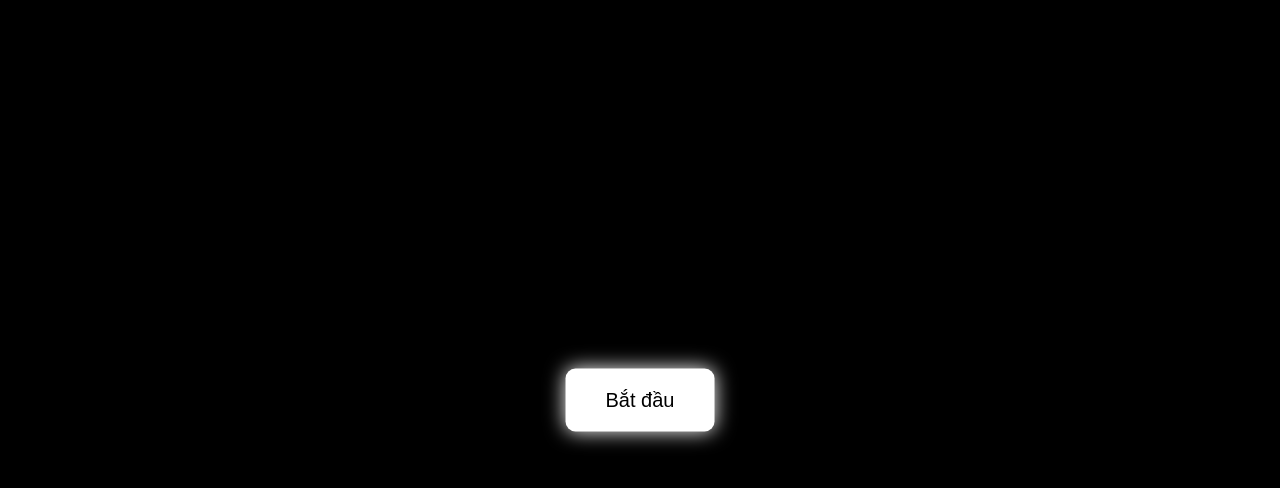
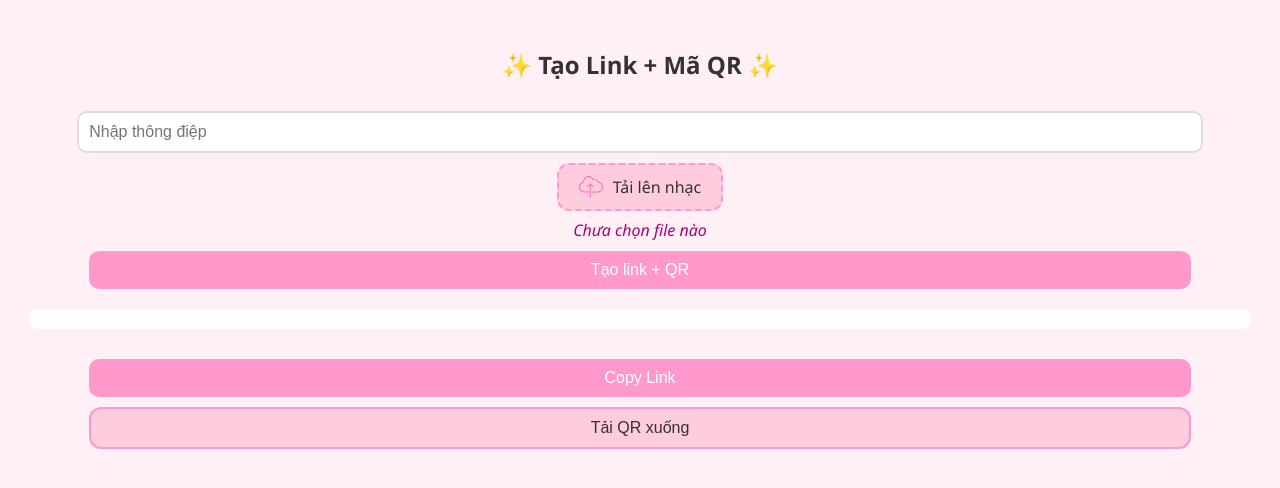
Before and after one commit to ZataMod/Message, a plain HTML site: page index.html in a window 1280 px wide. Drawn offline with Linux system fonts and the light colour scheme.

Commit message:
Add files via upload

```diff
--- a/index.html
+++ b/index.html
@@ -1,142 +1,219 @@
 <!DOCTYPE html>
-<html lang="en">
+<html lang="vi">
 <head>
   <meta charset="UTF-8" />
   <meta name="viewport" content="width=device-width, initial-scale=1" />
-  <title>Chữ Rơi & Nhạc</title>
+  <title>Tạo Link & QR</title>
+  <script src="https://cdn.jsdelivr.net/npm/qrcodejs/qrcode.min.js"></script>
   <style>
-    html, body {
-      margin: 0;
-      padding: 0;
-      background: black;
-      overflow: hidden;
-      height: 100%;
-      width: 100%;
+    body {
+      background: #fff0f5;
+      color: #333;
+      font-family: 'Segoe UI', sans-serif;
+      padding: 20px;
+      text-align: center;
     }
 
-    #startButton {
-      position: absolute;
-      z-index: 999;
-      top: 50%;
-      left: 50%;
-      transform: translate(-50%, -50%);
-      padding: 20px 40px;
-      font-size: 20px;
-      background: white;
-      color: black;
-      border: none;
+    input[type="text"], button {
+      padding: 10px;
+      font-size: 16px;
+      width: 90%;
+      margin-top: 10px;
+      border: 2px solid #ddd;
       border-radius: 10px;
-      cursor: pointer;
-      box-shadow: 0 0 20px white;
     }
 
-    canvas {
-      position: fixed;
-      top: 0;
-      left: 0;
-      width: 100vw;
-      height: 100vh;
-      z-index: 0;
+    button {
+      background-color: #ff99cc;
+      color: white;
+      border: none;
+      cursor: pointer;
+      transition: 0.3s;
     }
 
-    .falling-text {
-      position: absolute;
-      top: -50px;
-      font-size: 24px;
-      font-weight: bold;
-      font-family: 'Arial', sans-serif;
-      animation: fall linear forwards;
-      z-index: 2;
+    button:hover {
+      background-color: #ff66b2;
     }
 
-    @keyframes fall {
-      to {
-        transform: translateY(110vh);
-        opacity: 0;
-      }
+    #output {
+      background: white;
+      padding: 10px;
+      margin-top: 20px;
+      border-radius: 10px;
+      word-break: break-word;
+    }
+
+    #qrcode {
+      margin-top: 20px;
+    }
+
+    #musicFile {
+      display: none;
+    }
+
+    .upload-label {
+      display: inline-flex;
+      align-items: center;
+      gap: 10px;
+      margin-top: 10px;
+      padding: 10px 20px;
+      background-color: #ffccdd;
+      color: #333;
+      font-size: 16px;
+      border-radius: 12px;
+      cursor: pointer;
+      border: 2px dashed #ff99cc;
+      transition: 0.3s;
+    }
+
+    .upload-label:hover {
+      background-color: #ffe6f0;
+      border-color: #ff66b2;
+    }
+
+    .upload-label svg {
+      width: 24px;
+      height: 24px;
+      fill: #ff66b2;
+    }
+
+    #filename {
+      margin-top: 8px;
+      font-style: italic;
+      color: #aa0077;
+    }
+
+    .qr-download {
+      margin-top: 10px;
+      padding: 10px 20px;
+      background-color: #ffccdd;
+      color: #333;
+      font-size: 16px;
+      border-radius: 12px;
+      border: 2px solid #ff99cc;
+      cursor: pointer;
+      transition: 0.3s;
+    }
+
+    .qr-download:hover {
+      background-color: #ffe6f0;
+      border-color: #ff66b2;
     }
   </style>
 </head>
 <body>
-  <button id="startButton">Bắt đầu</button>
-  <canvas id="stars" style="display:none;"></canvas>
-  <audio id="bgmusic" loop></audio>
+  <h2>✨ Tạo Link + Mã QR ✨</h2>
+
+  <input type="text" id="letters" placeholder="Nhập thông điệp">
+
+  <label for="musicFile" class="upload-label">
+    <svg viewBox="0 0 184.69 184.69" xmlns="http://www.w3.org/2000/svg">
+      <path d="M149.968,50.186c-8.017-14.308-23.796-22.515-40.717-19.813
+        C102.609,16.43,88.713,7.576,73.087,7.576c-22.117,0-40.112,17.994-40.112,40.115c0,0.913,0.036,1.854,0.118,2.834
+        C14.004,54.875,0,72.11,0,91.959c0,23.456,19.082,42.535,42.538,42.535h33.623v-7.025H42.538
+        c-19.583,0-35.509-15.929-35.509-35.509c0-17.526,13.084-32.621,30.442-35.105c0.931-0.132,1.768-0.633,2.326-1.392
+        c0.555-0.755,0.795-1.704,0.644-2.63c-0.297-1.904-0.447-3.582-0.447-5.139c0-18.249,14.852-33.094,33.094-33.094
+        c13.703,0,25.789,8.26,30.803,21.04c0.63,1.621,2.351,2.534,4.058,2.14c15.425-3.568,29.919,3.883,36.604,17.168
+        c0.508,1.027,1.503,1.736,2.641,1.897c17.368,2.473,30.481,17.569,30.481,35.112c0,19.58-15.937,35.509-35.52,35.509H97.391
+        v7.025h44.761c23.459,0,42.538-19.079,42.538-42.535C184.69,71.545,169.884,53.901,149.968,50.186z"/>
+      <path d="M108.586,90.201c1.406-1.403,1.406-3.672,0-5.075L88.541,65.078
+        c-0.701-0.698-1.614-1.045-2.534-1.045l-0.064,0.011c-0.018,0-0.036-0.011-0.054-0.011c-0.931,0-1.85,0.361-2.534,1.045
+        L63.31,85.127c-1.403,1.403-1.403,3.672,0,5.075c1.403,1.406,3.672,1.406,5.075,0L82.296,76.29v97.227
+        c0,1.99,1.603,3.597,3.593,3.597c1.979,0,3.59-1.607,3.59-3.597V76.165l14.033,14.036
+        C104.91,91.608,107.183,91.608,108.586,90.201z"/>
+    </svg>
+    Tải lên nhạc
+  </label>
+  <input type="file" id="musicFile" accept="audio/*">
+  <div id="filename">Chưa chọn file nào</div>
+
+  <button onclick="generate()">Tạo link + QR</button>
+
+  <div id="output"></div>
+  <div id="qrcode"></div>
+  <button onclick="copy()">Copy Link</button>
+  <button class="qr-download" onclick="downloadQR()">Tải QR xuống</button>
 
   <script>
-    const startBtn = document.getElementById('startButton');
-    const canvas = document.getElementById('stars');
-    const ctx = canvas.getContext('2d');
-    const music = document.getElementById('bgmusic');
-    let letters = ['♥', 'I Love You', '✨'];
-    music.src = "https://files.catbox.moe/vcjdqr.mp3";
-    const params = new URLSearchParams(location.search);
-    if (params.get("letters")) letters = params.get("letters").split(',');
-    if (params.get("music")) music.src = params.get("music");
+    document.getElementById("musicFile").addEventListener("change", function() {
+      const fileName = this.files[0]?.name || "Chưa chọn file nào";
+      document.getElementById("filename").textContent = "🎶 " + fileName;
+    });
 
-    function randomColor() {
-      const colors = ['#ff69b4', '#00ffff', '#ffff00', '#00ff00', '#ff6600', '#ffffff', '#ff00ff'];
-      return colors[Math.floor(Math.random() * colors.length)];
+    function generate() {
+      const lettersRaw = document.getElementById("letters").value;
+      const musicFile = document.getElementById("musicFile").files[0];
+      const page = "https://zatamod.github.io/Message/page.html";
+      const letters = lettersRaw.split(",").map(s => s.trim()).filter(Boolean);
+
+      if (musicFile) {
+        const formData = new FormData();
+        formData.append('fileToUpload', musicFile);
+        formData.append('reqtype', 'fileupload');
+
+        fetch("https://catbox.moe/user/api.php", {
+          method: "POST",
+          body: formData
+        })
+        .then(res => res.text())
+        .then(url => {
+          createLink(page, letters, url);
+        })
+        .catch(err => {
+          alert("Lỗi khi upload nhạc: " + err.message);
+        });
+      } else {
+        createLink(page, letters);
+      }
     }
 
-    function createFallingText() {
-      const text = document.createElement("div");
-      text.className = "falling-text";
-      text.style.left = Math.random() * window.innerWidth + "px";
-      text.style.animationDuration = (3 + Math.random() * 4) + "s";
-      const char = letters[Math.floor(Math.random() * letters.length)];
-      const color = randomColor();
-      text.textContent = char;
-      text.style.color = color;
-      text.style.textShadow = `0 0 8px ${color}, 0 0 15px ${color}`;
-      document.body.appendChild(text);
-      setTimeout(() => text.remove(), 8000);
-    }
+    function createLink(page, letters, music = "") {
+      let link = page;
+      const params = [];
 
-    function startStarAnimation() {
-      let w = canvas.width = window.innerWidth;
-      let h = canvas.height = window.innerHeight;
-      const stars = [];
-      for (let i = 0; i < 150; i++) {
-        stars.push({
-          x: Math.random() * w,
-          y: Math.random() * h,
-          r: Math.random() * 1.5 + 0.5,
-          dx: (Math.random() - 0.5) * 0.3,
-          dy: (Math.random() - 0.5) * 0.3
-        });
+      if (letters.length > 0) {
+        params.push("letters=" + encodeURIComponent(letters.join(",")));
+      }
+      if (music.trim()) {
+        params.push("music=" + encodeURIComponent(music));
       }
 
-      function animate() {
-        ctx.clearRect(0, 0, w, h);
-        ctx.fillStyle = "white";
-        stars.forEach(star => {
-          star.x += star.dx;
-          star.y += star.dy;
-          if (star.x < 0) star.x = w;
-          if (star.x > w) star.x = 0;
-          if (star.y < 0) star.y = h;
-          if (star.y > h) star.y = 0;
-          ctx.beginPath();
-          ctx.arc(star.x, star.y, star.r, 0, Math.PI * 2);
-          ctx.fill();
-        });
-        requestAnimationFrame(animate);
+      if (params.length > 0) {
+        link += "?" + params.join("&");
       }
 
-      animate();
-      window.addEventListener('resize', () => {
-        w = canvas.width = window.innerWidth;
-        h = canvas.height = window.innerHeight;
+      document.getElementById("output").innerHTML =
+        `<strong>🔗 Link đã tạo:</strong><br><a href="${link}" target="_blank" style="color:#ff69b4">${link}</a>`;
+
+      // Tạo QR mới
+      const qrDiv = document.getElementById("qrcode");
+      qrDiv.innerHTML = "";
+      new QRCode(qrDiv, {
+        text: link,
+        width: 180,
+        height: 180,
+        colorDark: "#ff69b4",
+        colorLight: "#fff0f5",
+        correctLevel: QRCode.CorrectLevel.H
       });
     }
 
-    startBtn.onclick = () => {
-      startBtn.style.display = "none";
-      canvas.style.display = "block";
-      music.play();
-      startStarAnimation();
-      setInterval(createFallingText, 300);
-    };
+    function copy() {
+      const text = document.querySelector("#output a")?.href;
+      if (!text) return alert("Chưa có link để copy!");
+      navigator.clipboard.writeText(text).then(() => {
+        alert("Đã copy link!");
+      });
+    }
+
+    function downloadQR() {
+      const qrCanvas = document.querySelector("#qrcode canvas");
+      if (!qrCanvas) return alert("Chưa có QR để tải!");
+      const link = document.createElement("a");
+      link.download = "QR-Cute.png";
+      link.href = qrCanvas.toDataURL("image/png");
+      link.click();
+    }
   </script>
 </body>
 </html>
```
Also changed, not shown: page.html (added, +142 -0 lines).
